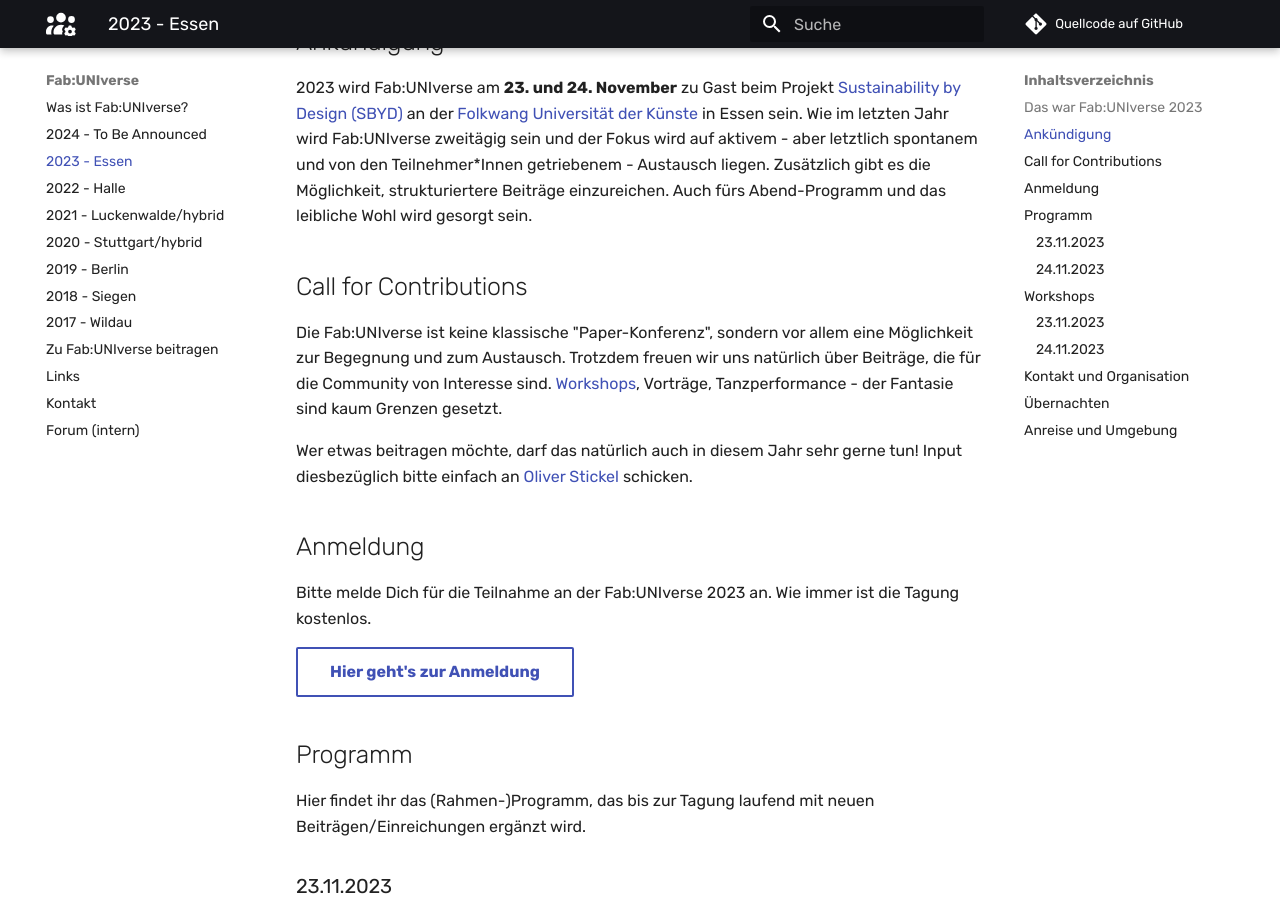
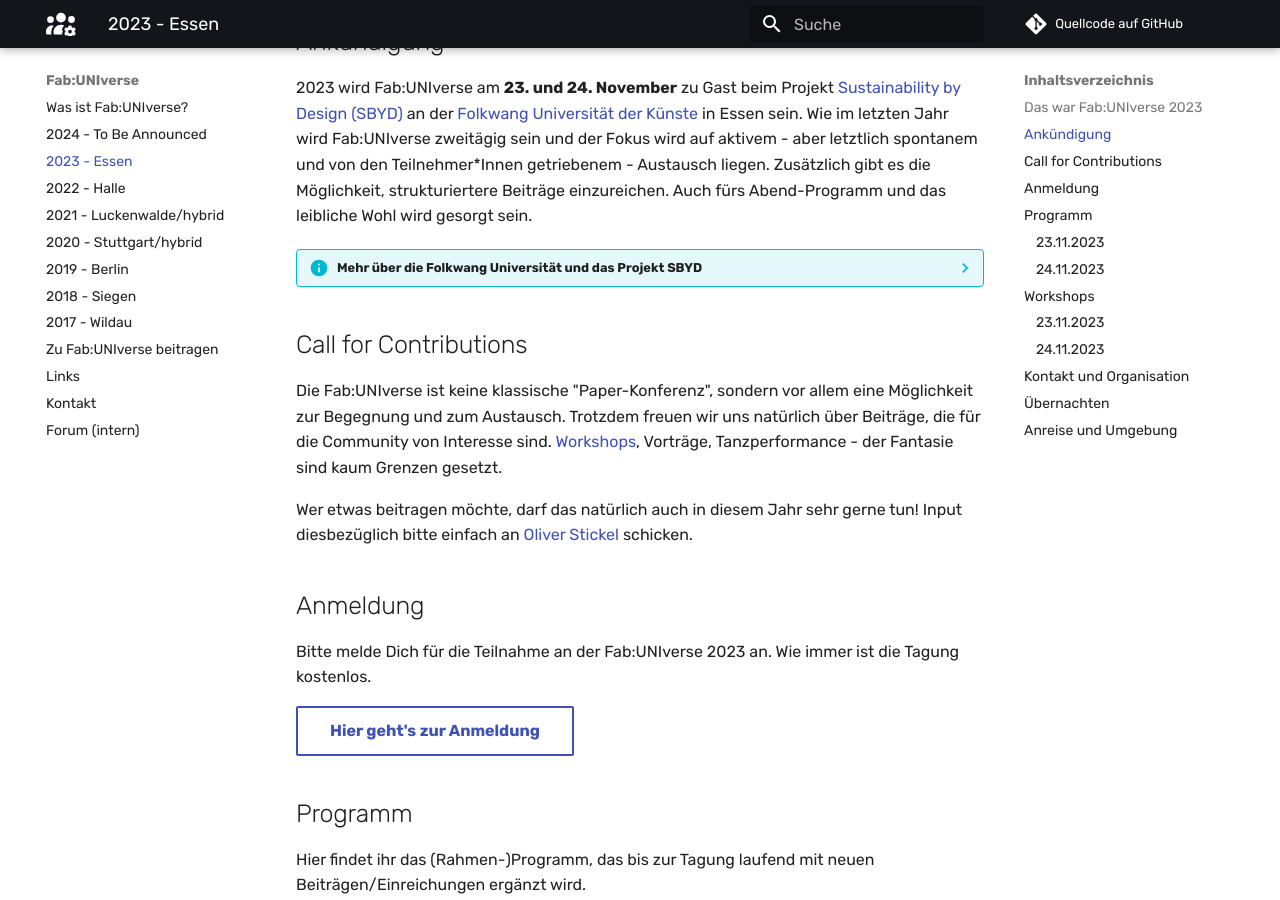
Before and after one commit to fabuniverse/website, an MkDocs documentation site: the page built from docs/2023.md, in a window 1280 px wide and 900 px high, scrolled down 673 px. Built offline with MkDocs 1.6.1 and Material for MkDocs 9.7.7, drawn with Linux system fonts in a browser that asks for light colours; comment, search, counter and statistics services are not loaded; some of the changed lines change nothing that is shown.

Commit message:
Update 2023.md

```diff
--- a/docs/2023.md
+++ b/docs/2023.md
@@ -4,15 +4,13 @@
 
 ??? warning "Achtung! Veranstaltungsort kurzfristig von Bochum zu Essen geändert! Für mehr Informationen hier klicken."
 
-    Die Fab:UNIverse 2023 findet an der [Folkwang Universität der Künste](https://id.folkwang-uni.de/lehrgebiete/design-by-technology/) in Essen statt! Der Folkwang und insbesondere Prof. Stefan Neudecker sowie Daniel Wilkens gilt unser größter Dank für die absolut kurzfristige Zusage!
+    Die Fab:UNIverse 2023 findet nicht wie angekündigt an der Ruhr-Universität Bochum statt, sondern an der [Folkwang Universität der Künste](https://id.folkwang-uni.de/lehrgebiete/design-by-technology/) in Essen! Der Folkwang und insbesondere Prof. Stefan Neudecker sowie Daniel Wilkens gilt unser größter Dank für die absolut kurzfristige Zusage!
+
+    Hintergrund des kurzfristigen Ortswechsels: Die [Worldfactory der Ruhr-Universität Bochum](https://www.worldfactory.de/) hat am 13.11.2023 und 14.11.2023 ihre seit kurz nach der Fab:UNIverse 2022 bestehende Zusage zur Gastgeberschaft für die Fab:UNIverse 2023 zurückgezogen. Betroffen davon sind der Tagungsort im Makerspace der Ruhr-Universität Bochum, unterstützendes Personal, Catering-Kosten sowie zwei aus der RUB eingereichte und ebenfalls zurückgezogene [Workshops](#workshops).
 
     Bestehende Anreise- und Hotelpläne können damit unverändert bleiben, denn der Campus der Folkwang ist nicht weit von Bochum entfernt und gut erreichbar. Der konkrete Veranstaltungsort wird das architektonische Meisterwerk des [SANAA-Gebäudes](https://www.folkwang-uni.de/home/hochschule/ueber-folkwang/campus/campus-zollverein-fachbereich-gestaltung/sanaa-gebaeude-zollverein) sein, in dem die Folkwang uns für die Tagung großzügige Flächen zur Verfügung stellt.
 
-    Im vom BMBF und der Gemeinsamen Wissenschaftskonferenz geförderten Projekt [Sustainability by Design (SBYD)](https://www.instagram.com/sbyd.space/) entwickelt die [Fachgruppe Industrial Design](https://www.instagram.com/folkwang_id/) Transferstrategien und -formate im Kontext der Nachhaltigkeit. Darin sollen Erkenntnisse aus der Nachhaltigkeitsforschung mit Hilfe von Designmethoden in Zivilgesellschaft und Wirtschaft transferiert werden.
-
-    Mit dem [Advanced Technology Lab](https://id.folkwang-uni.de/werkstatten/advanced-technology-lab/) (ATL) betreibt die Folkwang ein bewusst an das Konzept der Fab Labs angelegtes Labor inmitten der traditionell strukturierten, disziplinären Werkstätten der Universität. Die unmittelbare Umgebung bildet dabei das UNESCO-Welterbe [Zollverein](https://www.zollverein.de/) - einen besseren Einblick ins Ruhrgebiet und die dort gelebte Kultur und Transformation kann man sich eigentlich nicht wünschen.
-
-    Hintergrund des kurzfristigen Ortswechsels: Die [Worldfactory der Ruhr-Universität Bochum](https://www.worldfactory.de/) hat am 13.11.2023 und 14.11.2023 ihre Zusage zur Gastgeberschaft für die Fab:UNIverse 2023 zurückgezogen. Betroffen davon sind der Tagungsort im Makerspace der Ruhr-Universität Bochum, unterstützendes Personal, Catering-Kosten sowie zwei aus der RUB eingereichte und ebenfalls zurückgezogene Workshops.
+    Die unmittelbare Umgebung bildet dabei das UNESCO-Welterbe [Zollverein](https://www.zollverein.de/) - einen besseren Einblick ins Ruhrgebiet und die dort gelebte Kultur und Transformation kann man sich eigentlich nicht wünschen.
 
 ## Das war Fab:UNIverse 2023
 
@@ -24,6 +22,13 @@
 ## Ankündigung
 
 2023 wird Fab:UNIverse am **23. und 24. November** zu Gast beim Projekt [Sustainability by Design (SBYD)](https://www.instagram.com/sbyd.space/) an der [Folkwang Universität der Künste](https://www.folkwang-uni.de/) in Essen sein. Wie im letzten Jahr wird Fab:UNIverse zweitägig sein und der Fokus wird auf aktivem - aber letztlich spontanem und von den Teilnehmer\*Innen getriebenem - Austausch liegen. Zusätzlich gibt es die Möglichkeit, strukturiertere Beiträge einzureichen. Auch fürs Abend-Programm und das leibliche Wohl wird gesorgt sein.
+
+
+??? info "Mehr über die Folkwang Universität und das Projekt SBYD"
+
+    Im vom BMBF und der Gemeinsamen Wissenschaftskonferenz geförderten Projekt [Sustainability by Design (SBYD)](https://www.instagram.com/sbyd.space/) entwickelt die [Fachgruppe Industrial Design](https://www.instagram.com/folkwang_id/) Transferstrategien und -formate im Kontext der Nachhaltigkeit. Darin sollen Erkenntnisse aus der Nachhaltigkeitsforschung mit Hilfe von Designmethoden in Zivilgesellschaft und Wirtschaft transferiert werden.
+
+    Mit dem [Advanced Technology Lab](https://id.folkwang-uni.de/werkstatten/advanced-technology-lab/) (ATL) betreibt die Folkwang Universität ein bewusst an das Konzept der Fab Labs angelegtes Labor inmitten ihrer "regulären", disziplinär strukturierten [Werkstätten](https://id.folkwang-uni.de/werkstatten/).
 
 
 ## Call for Contributions
```
